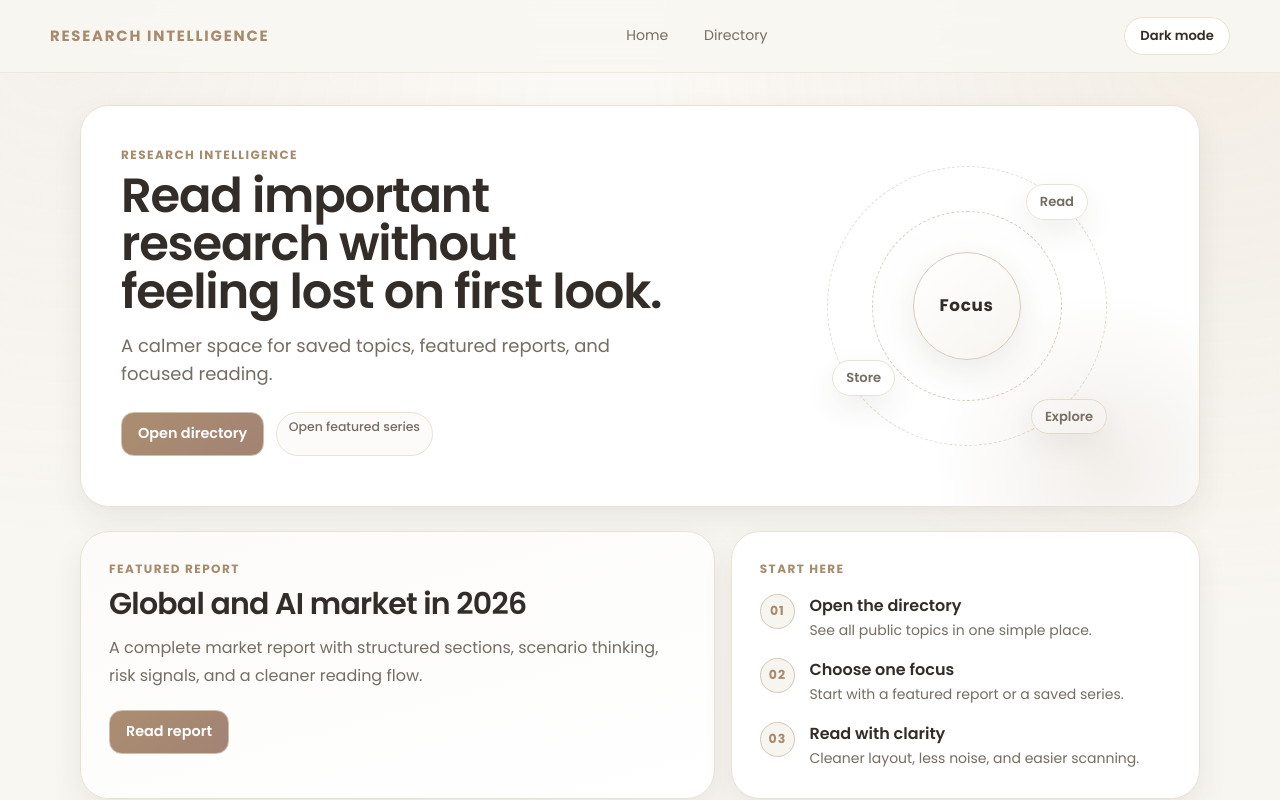
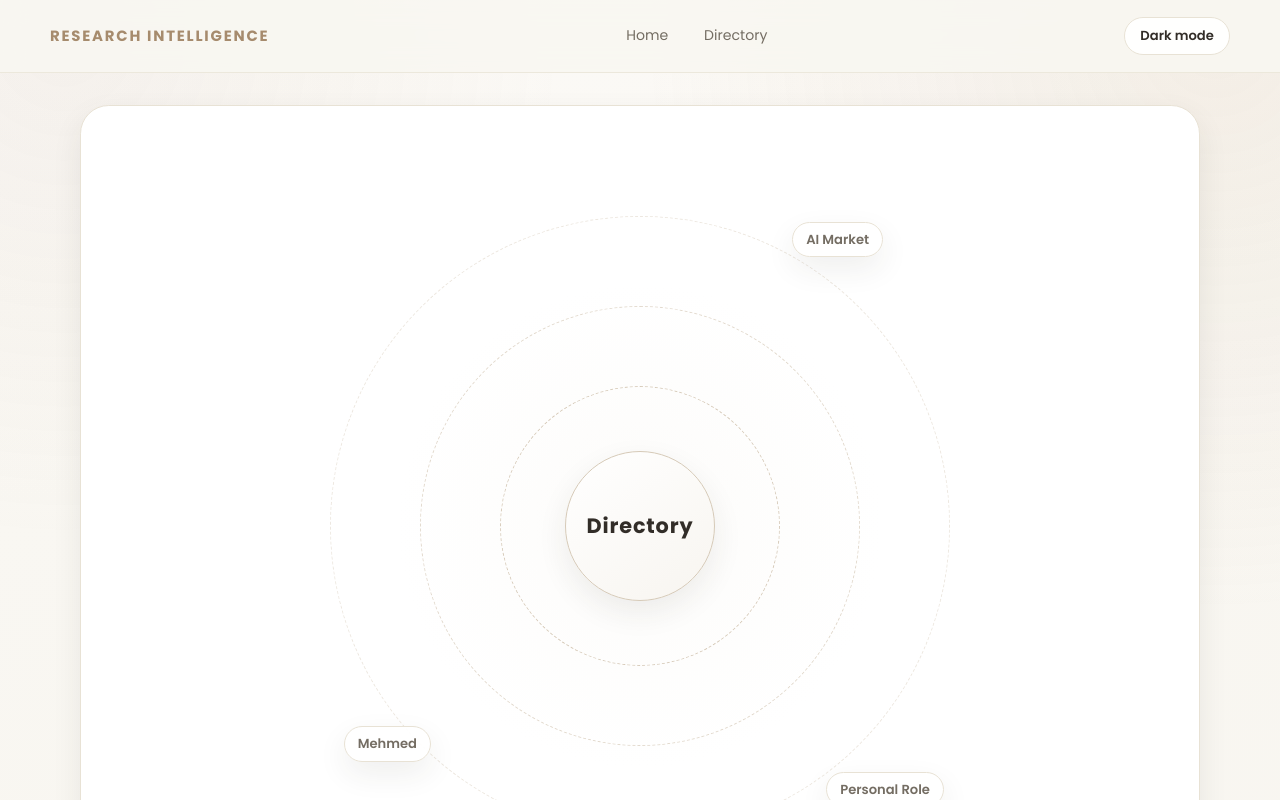
Before and after one commit to msarmadktk/intelligent-hub, a Next.js app: page / in a window 1280 px wide. Shown: the top 800 px of the page. Built offline with nearby package versions, Linux system fonts and the light colour scheme.

Commit message:
Home page clutter reduced

```diff
--- a/src/app/globals.css
+++ b/src/app/globals.css
@@ -453,6 +453,10 @@ html[data-theme="dark"] .panel {
   min-height: 280px;
 }
 
+.home-visual-expanded {
+  min-height: 720px;
+}
+
 .home-orbit {
   position: relative;
   width: min(100%, 320px);
@@ -463,6 +467,16 @@ html[data-theme="dark"] .panel {
       color-mix(in srgb, var(--surface-soft) 90%, transparent) 0%,
       color-mix(in srgb, var(--surface) 96%, transparent) 45%,
       transparent 72%);
+}
+
+.home-orbit-expanded {
+  width: min(100%, 760px);
+}
+
+.home-orbit-expanded .home-orbit-core {
+  width: 150px;
+  height: 150px;
+  font-size: 1.3rem;
 }
 
 .home-orbit-core {
@@ -488,6 +502,20 @@ html[data-theme="dark"] .panel {
   box-shadow: var(--shadow);
 }
 
+.home-orbit-core-link {
+  text-decoration: none;
+  transition:
+    transform 180ms ease,
+    box-shadow 180ms ease,
+    border-color 180ms ease;
+}
+
+.home-orbit-core-link:hover {
+  transform: translate(-50%, -50%) scale(1.03);
+  border-color: color-mix(in srgb, var(--teal) 52%, var(--border));
+  box-shadow: 0 18px 42px rgba(50, 45, 40, 0.12);
+}
+
 .home-orbit-ring {
   position: absolute;
   inset: 50%;
@@ -501,10 +529,31 @@ html[data-theme="dark"] .panel {
   height: 190px;
 }
 
+.home-orbit-expanded .home-orbit-ring-one {
+  width: 280px;
+  height: 280px;
+}
+
 .home-orbit-ring-two {
   width: 280px;
   height: 280px;
   opacity: 0.7;
+}
+
+.home-orbit-expanded .home-orbit-ring-two {
+  width: 440px;
+  height: 440px;
+}
+
+.home-orbit-ring-three {
+  width: 430px;
+  height: 430px;
+  opacity: 0.45;
+}
+
+.home-orbit-expanded .home-orbit-ring-three {
+  width: 620px;
+  height: 620px;
 }
 
 .home-orbit-chip {
@@ -519,19 +568,34 @@ html[data-theme="dark"] .panel {
   box-shadow: var(--shadow);
 }
 
-.home-orbit-chip-one {
-  top: 12%;
-  right: 12%;
+.home-orbit-link {
+  transition:
+    transform 180ms ease,
+    color 180ms ease,
+    border-color 180ms ease,
+    background 180ms ease;
 }
 
-.home-orbit-chip-two {
-  left: 8%;
-  bottom: 22%;
+.home-orbit-link:hover {
+  transform: scale(1.05);
+  color: var(--text);
+  border-color: color-mix(in srgb, var(--teal) 50%, var(--border));
+  background: color-mix(in srgb, var(--teal-soft) 55%, var(--surface));
 }
 
-.home-orbit-chip-three {
-  right: 6%;
-  bottom: 10%;
+.home-orbit-link-one {
+  top: 10%;
+  right: 18%;
+}
+
+.home-orbit-link-two {
+  left: 11%;
+  bottom: 19%;
+}
+
+.home-orbit-link-three {
+  right: 10%;
+  bottom: 13%;
 }
 
 .home-step {
@@ -562,8 +626,22 @@ html[data-theme="dark"] .panel {
     padding-top: 0;
   }
 
+  .home-visual-expanded {
+    min-height: 540px;
+  }
+
   .home-orbit {
     width: min(100%, 250px);
+  }
+
+  .home-orbit-expanded {
+    width: min(100%, 420px);
+  }
+
+  .home-orbit-expanded .home-orbit-core {
+    width: 112px;
+    height: 112px;
+    font-size: 1rem;
   }
 
   .home-orbit-core {
@@ -577,9 +655,49 @@ html[data-theme="dark"] .panel {
     height: 150px;
   }
 
+  .home-orbit-expanded .home-orbit-ring-one {
+    width: 180px;
+    height: 180px;
+  }
+
   .home-orbit-ring-two {
     width: 220px;
     height: 220px;
+  }
+
+  .home-orbit-expanded .home-orbit-ring-two {
+    width: 270px;
+    height: 270px;
+  }
+
+  .home-orbit-ring-three {
+    width: 320px;
+    height: 320px;
+  }
+
+  .home-orbit-expanded .home-orbit-ring-three {
+    width: 380px;
+    height: 380px;
+  }
+
+  .home-orbit-link {
+    font-size: 0.75rem;
+    padding: 0.34rem 0.68rem;
+  }
+
+  .home-orbit-link-one {
+    top: 8%;
+    right: 6%;
+  }
+
+  .home-orbit-link-two {
+    left: 2%;
+    bottom: 23%;
+  }
+
+  .home-orbit-link-three {
+    right: 1%;
+    bottom: 7%;
   }
 }
 
--- a/src/app/page.tsx
+++ b/src/app/page.tsx
@@ -1,92 +1,46 @@
 import Link from "next/link";
+
+const homeTopics = [
+  {
+    label: "AI Market",
+    href: "/directory/global-ai-market-2026",
+    className: "home-orbit-link-one",
+  },
+  {
+    label: "Mehmed",
+    href: "/directory/mehmed-fetihler-sultani",
+    className: "home-orbit-link-two",
+  },
+  {
+    label: "Personal Role",
+    href: "/directory/personal-role-report",
+    className: "home-orbit-link-three",
+  },
+];
 
 export default function Home() {
   return (
-    <main className="page-shell space-y-6">
+    <main className="page-shell">
       <section className="panel home-hero fade-up overflow-hidden">
-        <div className="grid gap-6 md:grid-cols-[1.15fr_0.85fr]">
-          <div className="p-6 md:p-10">
-            <p className="eyebrow">Research intelligence</p>
-            <h1 className="mt-2 max-w-3xl text-3xl font-semibold tracking-tight text-foreground md:text-5xl">
-              Read important research without feeling lost on first look.
-            </h1>
-            <p className="mt-4 max-w-2xl text-base leading-7 text-[color:var(--muted)] md:text-lg">
-              A calmer space for saved topics, featured reports, and focused reading.
-            </p>
-            <div className="mt-6 flex flex-wrap gap-3">
-              <Link href="/directory" className="cta-link">
-                Open directory
+        <div className="home-visual home-visual-expanded p-6 md:p-10">
+          <div className="home-orbit home-orbit-expanded">
+            <Link href="/directory" className="home-orbit-core home-orbit-core-link">
+              <span>Directory</span>
+            </Link>
+            <div className="home-orbit-ring home-orbit-ring-one" />
+            <div className="home-orbit-ring home-orbit-ring-two" />
+            <div className="home-orbit-ring home-orbit-ring-three" />
+            {homeTopics.map((topic) => (
+              <Link
+                key={topic.href}
+                href={topic.href}
+                className={`home-orbit-chip home-orbit-link ${topic.className}`}
+              >
+                {topic.label}
               </Link>
-              <Link href="/directory/mehmed-fetihler-sultani" className="chip">
-                Open featured series
-              </Link>
-            </div>
-          </div>
-
-          <div className="home-visual p-6 md:p-10">
-            <div className="home-orbit">
-              <div className="home-orbit-core">
-                <span>Focus</span>
-              </div>
-              <div className="home-orbit-ring home-orbit-ring-one" />
-              <div className="home-orbit-ring home-orbit-ring-two" />
-              <div className="home-orbit-chip home-orbit-chip-one">Read</div>
-              <div className="home-orbit-chip home-orbit-chip-two">Store</div>
-              <div className="home-orbit-chip home-orbit-chip-three">Explore</div>
-            </div>
+            ))}
           </div>
         </div>
-      </section>
-
-      <section className="grid gap-4 md:grid-cols-[1.15fr_0.85fr]">
-        <article className="topic-card fade-up p-6 md:p-7">
-          <p className="eyebrow">Featured report</p>
-          <h2 className="mt-2 text-2xl font-semibold tracking-tight text-foreground md:text-3xl">
-            Global and AI market in 2026
-          </h2>
-          <p className="mt-3 max-w-2xl text-sm leading-7 text-[color:var(--muted)] md:text-base">
-            A complete market report with structured sections, scenario thinking,
-            risk signals, and a cleaner reading flow.
-          </p>
-          <div className="mt-5">
-            <Link href="/directory/global-ai-market-2026" className="cta-link">
-              Read report
-            </Link>
-          </div>
-        </article>
-
-        <article className="panel fade-up p-6 md:p-7" style={{ animationDelay: "90ms" }}>
-          <p className="eyebrow">Start here</p>
-          <div className="mt-4 space-y-4">
-            <div className="home-step">
-              <span className="home-step-index">01</span>
-              <div>
-                <p className="font-semibold text-foreground">Open the directory</p>
-                <p className="text-sm leading-6 text-[color:var(--muted)]">
-                  See all public topics in one simple place.
-                </p>
-              </div>
-            </div>
-            <div className="home-step">
-              <span className="home-step-index">02</span>
-              <div>
-                <p className="font-semibold text-foreground">Choose one focus</p>
-                <p className="text-sm leading-6 text-[color:var(--muted)]">
-                  Start with a featured report or a saved series.
-                </p>
-              </div>
-            </div>
-            <div className="home-step">
-              <span className="home-step-index">03</span>
-              <div>
-                <p className="font-semibold text-foreground">Read with clarity</p>
-                <p className="text-sm leading-6 text-[color:var(--muted)]">
-                  Cleaner layout, less noise, and easier scanning.
-                </p>
-              </div>
-            </div>
-          </div>
-        </article>
       </section>
     </main>
   );
```
